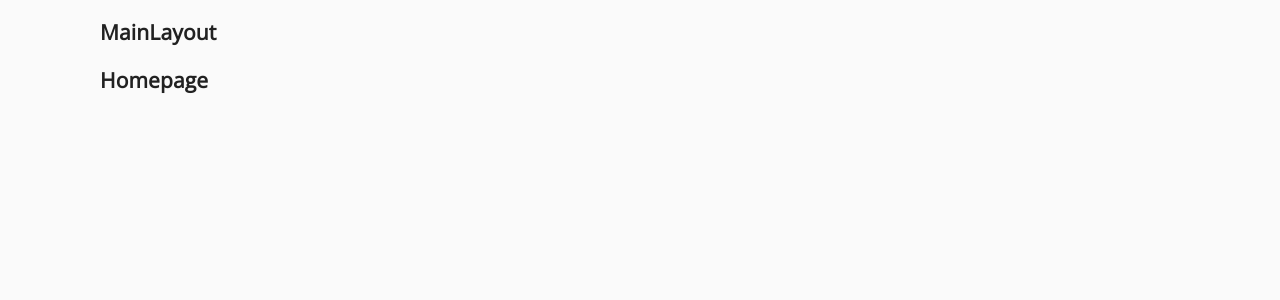
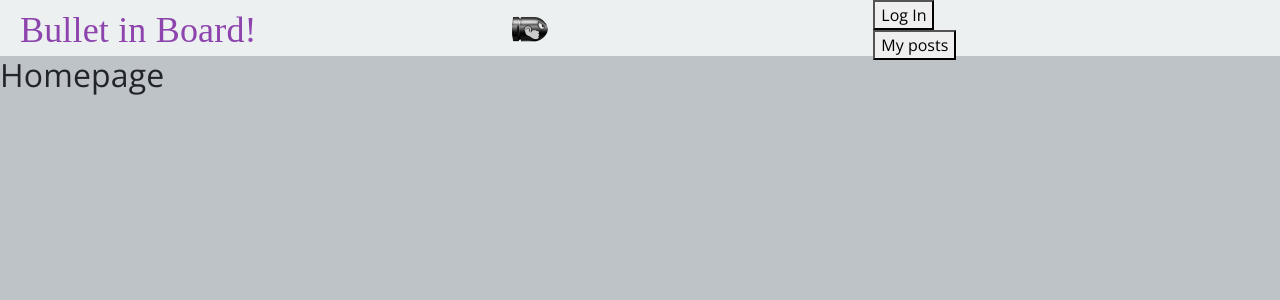
Before and after one commit to Caster22/Bulletin_board, a React (Create React App) app: page / in a window 1280 px wide. Shown: the top 300 px of the page. Built offline with nearby package versions, Linux system fonts and the light colour scheme; a web font is replaced by a local one.

Commit message:
Add fist elements to Header

```diff
--- a/package.json
+++ b/package.json
@@ -40,6 +40,7 @@
     "@material-ui/core": "^4.7.0",
     "@material-ui/icons": "^4.5.1",
     "axios": "^0.19.0",
+    "bootstrap": "^4.5.2",
     "clsx": "^1.0.4",
     "enzyme": "^3.10.0",
     "enzyme-adapter-react-16": "^1.15.1",
--- a/src/App.js
+++ b/src/App.js
@@ -4,6 +4,8 @@ import { Provider } from 'react-redux';
 
 import { createMuiTheme, StylesProvider, ThemeProvider } from '@material-ui/core/styles';
 import { CssBaseline } from '@material-ui/core';
+import './styles/bootstrap.scss';
+import './styles/global.scss';
 
 import { store } from './redux/store';
 
--- /dev/null
+++ b/src/components/common/Button/Button.js
@@ -0,0 +1,15 @@
+import React from 'react';
+import PropTypes from 'prop-types';
+
+
+const Button = ({ name }) => (
+  <div>
+    <button>{ name }</button>
+  </div>
+);
+
+Button.propTypes = {
+  name: PropTypes.string,
+};
+
+export default Button;
--- a/src/components/layout/Header/Header.js
+++ b/src/components/layout/Header/Header.js
@@ -1,17 +1,37 @@
 import React from 'react';
 import PropTypes from 'prop-types';
+import bullet from '../../../images/bullet.png';
 
 import clsx from 'clsx';
+import styles from './Header.module.scss';
 
 // import { connect } from 'react-redux';
 // import { reduxSelector, reduxActionCreator } from '../../../redux/exampleRedux.js';
 
-import styles from './Header.module.scss';
+import Button from '../../common/Button/Button';
 
-const Component = ({className, children}) => (
+const Component = ({ className }) => (
   <div className={clsx(className, styles.root)}>
-    <h2>Header</h2>
-    {children}
+    <div className='row align-items-center justify-content-between'>
+      <div className='col-8'>
+        <div className='row align-items-center'>
+          <div className='col-7'>
+            <h2 className={styles.title}>
+              <a href='/' >Bullet in Board!</a>
+            </h2>
+          </div>
+          <div className='col-3'>
+            <div className={styles.image}>
+              <img src={bullet} alt='bullet'/>
+            </div>
+          </div>
+        </div>
+      </div>
+      <div className='col-4'>
+        <Button name='Log In'/>
+        <Button name='My posts'/>
+      </div>
+    </div>
   </div>
 );
 
--- a/src/components/layout/Header/Header.module.scss
+++ b/src/components/layout/Header/Header.module.scss
@@ -1,4 +1,26 @@
 @import '../../../styles/settings.scss';
 
-// .root {
-// }
+.root {
+  width: 100%;
+  height: 7vh;
+  background-color: $top-bar-bg;
+}
+
+.title {
+  font-size: $base-size*3;
+  margin: 0 0 0 20px;
+  a {
+    text-decoration: none;
+    color: $title-color;
+    font-family: $title-font;
+    &:hover {
+      text-shadow: black 1px 3px 4px;
+    }
+  }
+}
+
+.image img {
+  max-height: 5vh;
+  -webkit-transform: scaleX(-1);
+  transform: scaleX(-1);
+}
--- a/src/components/layout/MainLayout/MainLayout.js
+++ b/src/components/layout/MainLayout/MainLayout.js
@@ -2,15 +2,16 @@ import React from 'react';
 import PropTypes from 'prop-types';
 
 import clsx from 'clsx';
+import styles from './MainLayout.module.scss';
 
 //import { connect } from 'react-redux';
 //import { reduxSelector, reduxActionCreator } from '../../../redux/exampleRedux.js';
 
-import styles from './MainLayout.module.scss';
+import { Header } from '../Header/Header';
 
 const Component = ({ className, children }) => (
   <div className={ clsx(className, styles.root) }>
-    <h2>MainLayout</h2>
+    <Header />
     {children}
   </div>
 );
--- a/src/components/layout/MainLayout/MainLayout.module.scss
+++ b/src/components/layout/MainLayout/MainLayout.module.scss
@@ -1,7 +1,7 @@
 @import '../../../styles/settings.scss';
 
 .root {
-  max-width: 1080px;
   margin: auto;
   font-family: $main-font;
+  background-color: $main-theme;
  }
--- /dev/null
+++ b/src/styles/bootstrap.scss
@@ -0,0 +1,3 @@
+@import "./settings.scss";
+
+@import "~bootstrap/scss/bootstrap.scss";
--- a/src/styles/global.scss
+++ b/src/styles/global.scss
@@ -1 +1,6 @@
 @import "settings.scss";
+
+body {
+  background-color: $main-theme;
+  font-family: $title-font;
+}
--- a/src/styles/settings.scss
+++ b/src/styles/settings.scss
@@ -8,8 +8,9 @@ $base-size: 12px;
 $title-font: 'Sansita Swashed', cursive;
 $main-font: 'Open Sans', sans-serif;
 
-/* Main colors */
+/* colors */
 
 $main-theme: #bdc3c7;
 $title-color: #8e44ad;
 $button-color: #2c3e50;
+$top-bar-bg: #ecf0f1;
```
Also changed, not shown: src/components/common/Button/Button.module.scss (added), src/images/bullet.png (added), 1 other file (tests, documents, lock files or other folders).
